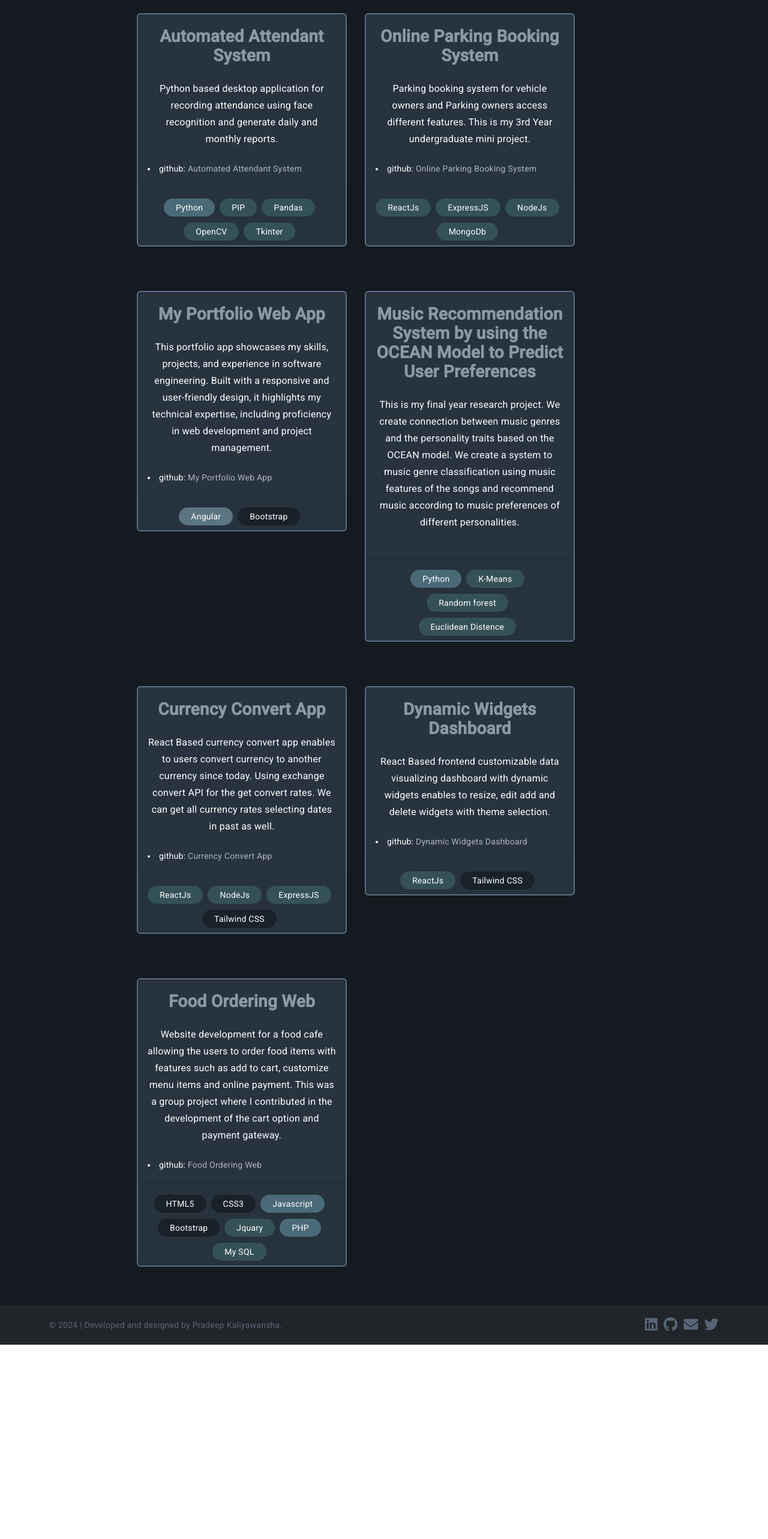
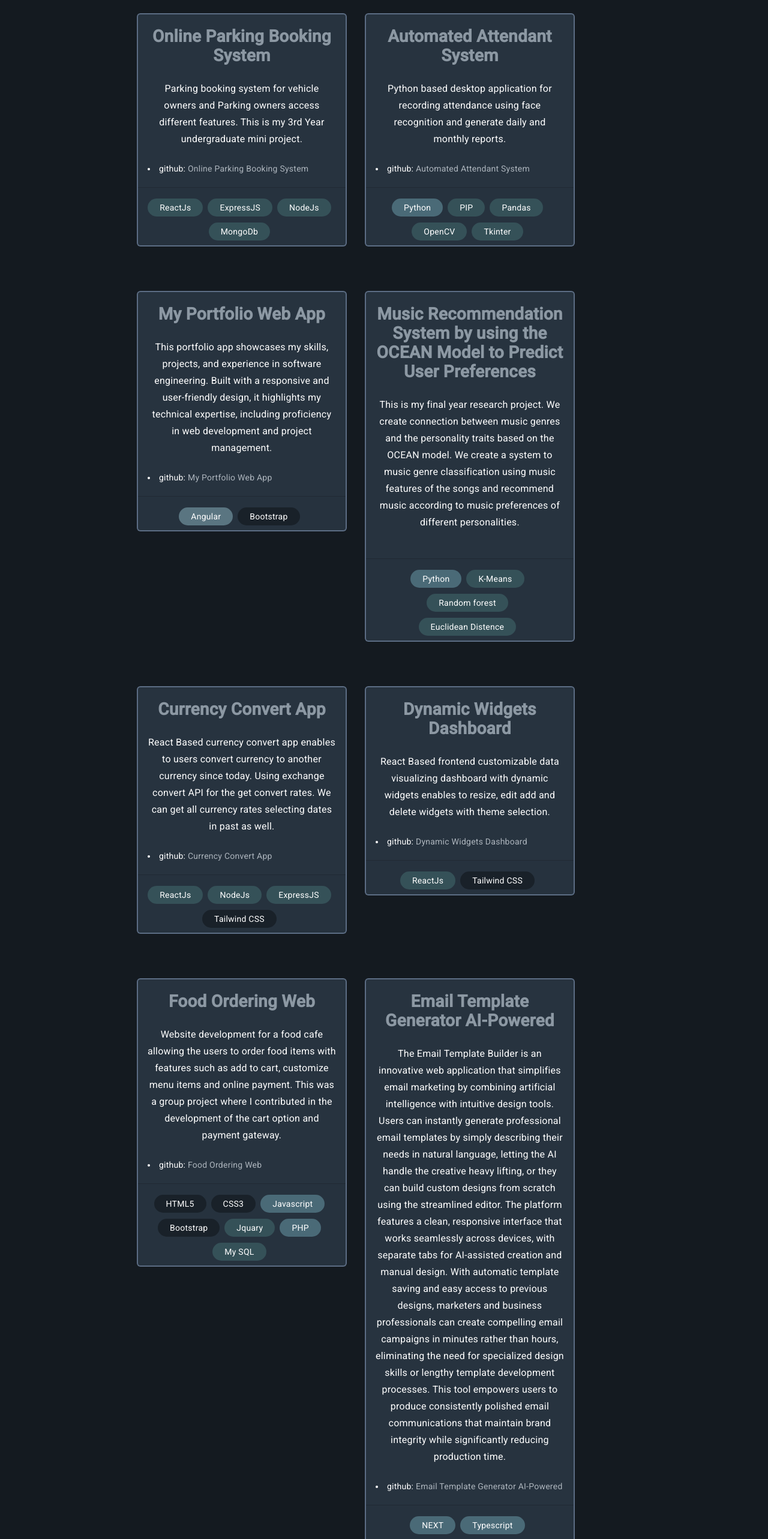
Before and after one commit to Pradeepkaliyawansha/MyPortfolioApp, an Angular app: page /portfolio in a window 1280 px wide. Shown: the part 120-2686 px from the top of the page at 60% size. Before the commit the page ends 2362 px from the top, so only its background shows below. Built offline with nearby package versions, Linux system fonts and the light colour scheme.

Commit message:
feat: add new project

```diff
--- a/src/app/_models/tags.ts
+++ b/src/app/_models/tags.ts
@@ -6,7 +6,7 @@ export class Tag {
   static readonly PANDAS = new Tag("Pandas", "#355158");
   static readonly RESTAPI = new Tag("Rest API", "#355158");
   static readonly POSTMAN = new Tag("Postman", "#355158");
-  static readonly TYPESCRIPT = new Tag("Typescript", "#192129");
+  static readonly TYPESCRIPT = new Tag("Typescript", "#4a6a77");
   static readonly JAVASCRIPT = new Tag("Javascript", "#4a6a77");
   static readonly HTML5 = new Tag("HTML5", "#192129");
   static readonly CSS3 = new Tag("CSS3", "#192129");
@@ -27,6 +27,7 @@ export class Tag {
   static readonly EUCLIDEAN = new Tag("Euclidean Distence", "#355158");
   static readonly RANDOM = new Tag("Random forest", "#355158");
   static readonly TAILWIND = new Tag("Tailwind CSS", "#192129");
+  static readonly NEXT = new Tag("NEXT", "#4a6a77");
 
   private constructor(
     private readonly key: string,
--- a/src/app/portfolio/portfolio.component.ts
+++ b/src/app/portfolio/portfolio.component.ts
@@ -16,21 +16,21 @@ export class PortfolioComponent {
   projects: Card[] = [
     {
       id: 1,
+      name: "Online Parking Booking System",
+      summary:
+        "Parking booking system for vehicle owners and Parking owners access different features. This is my 3rd Year undergraduate mini project.",
+      projectLink:
+        "https://github.com/Pradeepkaliyawansha/Online_Parking_Booking_System",
+      tags: [Tag.REACT, Tag.EXPRESS, Tag.NODE, Tag.MONGO],
+    },
+    {
+      id: 2,
       name: "Automated Attendant System ",
       summary:
         "Python based desktop application for recording attendance using face recognition and generate daily and monthly reports.",
       projectLink:
         "https://github.com/Pradeepkaliyawansha/Automated_Attendance_System",
       tags: [Tag.PYTHON, Tag.PIP, Tag.PANDAS, Tag.OPENCV, Tag.TKINTER],
-    },
-    {
-      id: 2,
-      name: "Online Parking Booking System",
-      summary:
-        "Parking booking system for vehicle owners and Parking owners access different features. This is my 3rd Year undergraduate mini project.",
-      projectLink:
-        "https://github.com/Pradeepkaliyawansha/Online_Parking_Booking_System",
-      tags: [Tag.REACT, Tag.EXPRESS, Tag.NODE, Tag.MONGO],
     },
     {
       id: 3,
@@ -82,6 +82,15 @@ export class PortfolioComponent {
         Tag.MYSQL,
       ],
     },
+    {
+      id: 8,
+      name: "Email Template Generator AI-Powered",
+      summary:
+        "The Email Template Builder is an innovative web application that simplifies email marketing by combining artificial intelligence with intuitive design tools. Users can instantly generate professional email templates by simply describing their needs in natural language, letting the AI handle the creative heavy lifting, or they can build custom designs from scratch using the streamlined editor. The platform features a clean, responsive interface that works seamlessly across devices, with separate tabs for AI-assisted creation and manual design. With automatic template saving and easy access to previous designs, marketers and business professionals can create compelling email campaigns in minutes rather than hours, eliminating the need for specialized design skills or lengthy template development processes. This tool empowers users to produce consistently polished email communications that maintain brand integrity while significantly reducing production time.",
+      projectLink:
+        "https://github.com/Pradeepkaliyawansha/AI-powered-email-generator",
+      tags: [Tag.NEXT, Tag.TYPESCRIPT, Tag.TAILWIND],
+    },
   ];
 
   constructor(private titleService: Title) {
```
